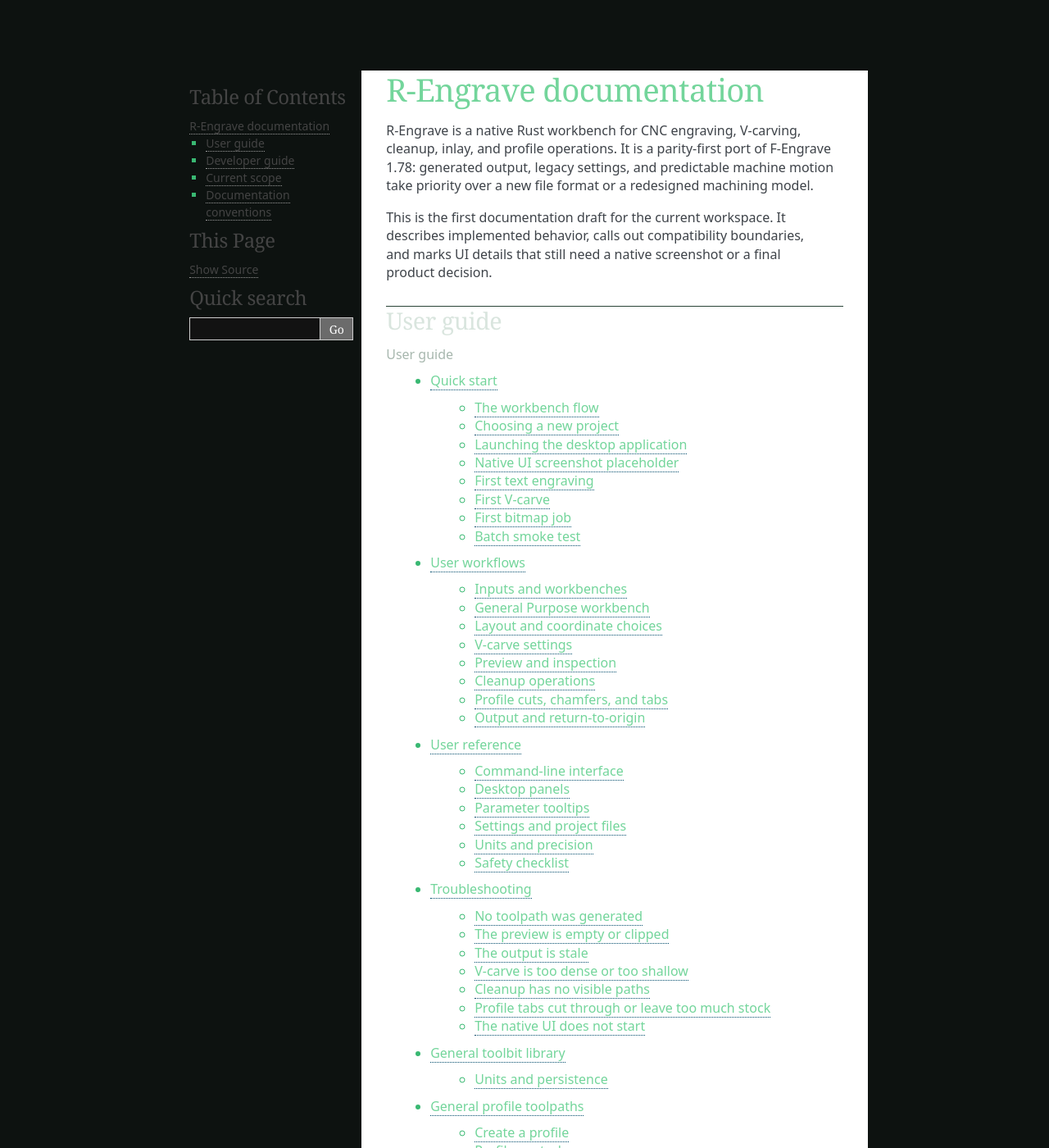
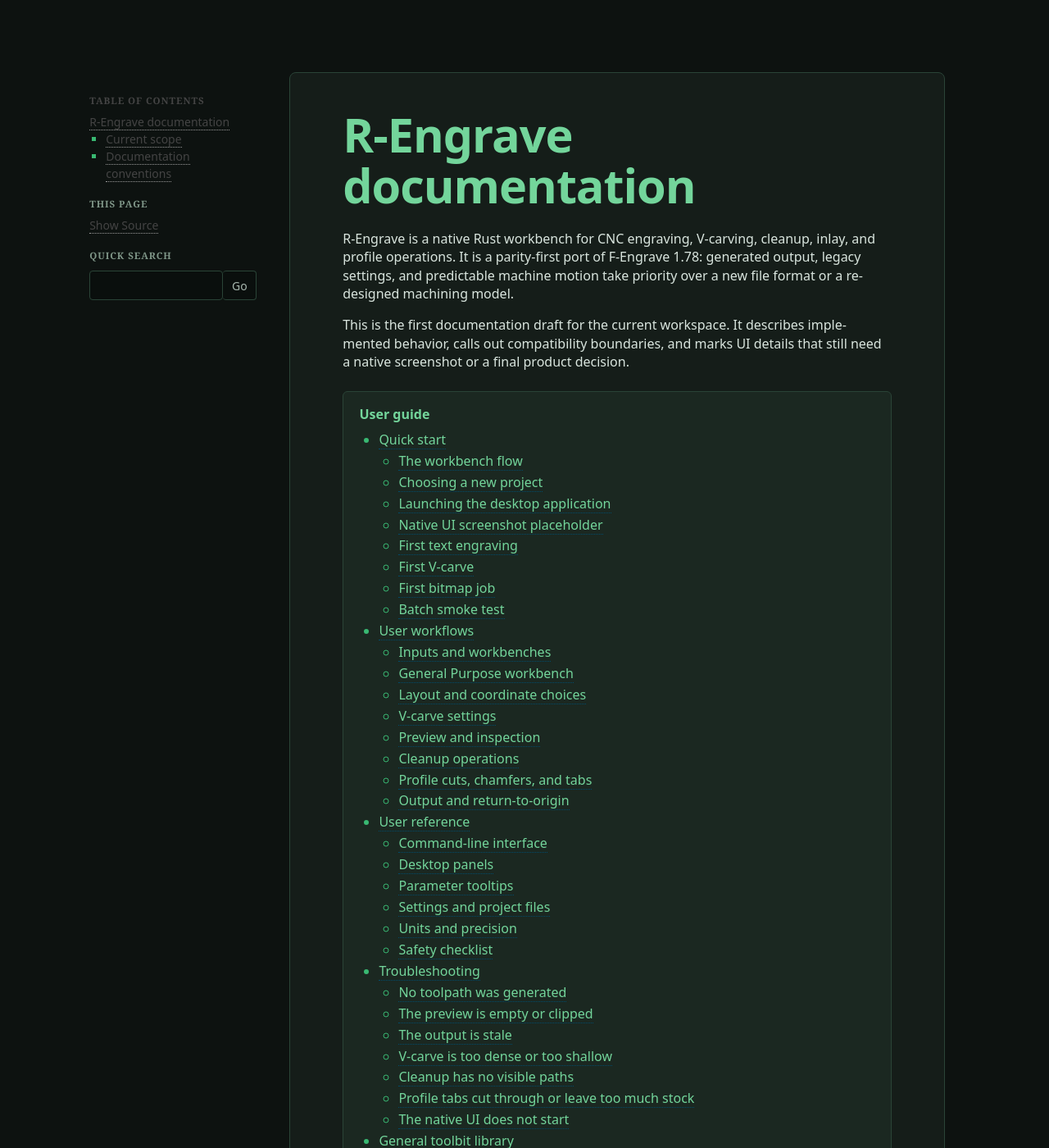
Before and after one commit to ThomasJRyan/Rengrave, a Sphinx documentation site: the page built from docs/index.rst, in a window 1280 px wide and 1400 px high. Shown: the whole window at 82% size. Built offline with Sphinx 7.4.7, drawn with Linux system fonts in a browser that asks for light colours.

Commit message:
docs: refine sphinx site layout

```diff
--- a/docs/_static/rengrave.css
+++ b/docs/_static/rengrave.css
@@ -153,3 +153,199 @@ hr { border: 0; border-top: 1px solid var(--border); }
 @media (prefers-reduced-motion: reduce) {
   *, *::before, *::after { scroll-behavior: auto !important; transition: none !important; }
 }
+
+/* Sphinx/Alabaster layout overrides. The reading surface is intentionally
+   compact and tool-like: navigation stays available without competing with
+   the documentation itself. */
+
+body {
+  background: var(--bg) !important;
+  color: var(--text) !important;
+  font-family: system-ui, -apple-system, BlinkMacSystemFont, "Segoe UI", sans-serif !important;
+}
+
+div.document {
+  width: min(1180px, calc(100% - 3rem));
+  max-width: none;
+  margin: 2rem auto 0;
+}
+
+div.documentwrapper { width: 100%; }
+
+div.bodywrapper {
+  margin: 0 0 0 252px;
+}
+
+div.body {
+  padding: 2.75rem clamp(2rem, 5vw, 4.75rem) 4.5rem;
+  border: 1px solid var(--border);
+  border-radius: 8px;
+  background: var(--surface);
+  color: var(--text);
+}
+
+div.body > .section:first-child > h1 { margin-top: 0; }
+
+div.sphinxsidebar {
+  position: relative;
+  float: left;
+  width: 220px;
+  color: var(--text-muted);
+}
+
+div.sphinxsidebarwrapper {
+  position: sticky;
+  top: 1.5rem;
+  padding: 0.5rem 0.5rem 1rem;
+}
+
+div.sphinxsidebar h1.logo,
+div.sphinxsidebar h1.logo-name {
+  margin: 0 0 1.5rem;
+  padding: 0 0 1rem;
+  border-bottom: 1px solid var(--border);
+  text-align: left;
+  font-size: 1.15rem;
+  font-weight: 700;
+  letter-spacing: 0.01em;
+}
+
+div.sphinxsidebar h1.logo a {
+  color: var(--green);
+  text-decoration: none;
+}
+
+div.sphinxsidebar h3 {
+  margin: 1.25rem 0 0.45rem;
+  color: var(--text-dim);
+  font-size: 0.72rem;
+  font-weight: 700;
+  letter-spacing: 0.08em;
+  line-height: 1.3;
+  text-transform: uppercase;
+}
+
+div.sphinxsidebar p.caption {
+  margin: 1.1rem 0 0.35rem;
+  color: var(--text-dim);
+  font-size: 0.72rem;
+  font-weight: 700;
+  letter-spacing: 0.08em;
+  line-height: 1.3;
+  text-transform: uppercase;
+}
+
+div.sphinxsidebar ul {
+  margin: 0;
+  padding: 0;
+  list-style: none;
+}
+
+div.sphinxsidebar ul li.toctree-l1 > a,
+div.sphinxsidebar ul li.toctree-l2 > a {
+  display: block;
+  padding: 0.34rem 0.55rem;
+  border: 0;
+  border-radius: 4px;
+  color: var(--text-muted);
+  font-size: 0.88rem;
+  line-height: 1.35;
+}
+
+div.sphinxsidebar ul li.toctree-l1 > a:hover,
+div.sphinxsidebar ul li.current > a {
+  background: var(--green-deep);
+  color: var(--green);
+  text-decoration: none;
+}
+
+div.sphinxsidebar #searchbox { margin: 0 0 1.25rem; }
+div.sphinxsidebar .search > div { display: block; }
+div.sphinxsidebar input {
+  min-height: 2.25rem;
+  border: 1px solid var(--border);
+  border-radius: 4px;
+  background: var(--surface-code);
+  color: var(--text);
+  font: inherit;
+}
+div.sphinxsidebar input[type="text"] { width: calc(100% - 3.2rem); padding: 0.35rem 0.55rem; }
+div.sphinxsidebar input[type="submit"] { width: 2.7rem; color: var(--text-muted); cursor: pointer; }
+div.sphinxsidebar input:focus { outline: 2px solid var(--green); outline-offset: 2px; }
+
+div.body h1,
+div.body h2,
+div.body h3,
+div.body h4,
+div.body h5,
+div.body h6 {
+  font-family: inherit;
+  color: var(--text);
+  font-weight: 650;
+}
+
+div.body h1 {
+  max-width: 22ch;
+  margin: 0 0 1.4rem;
+  padding: 0;
+  color: var(--green);
+  font-size: clamp(2.25rem, 5vw, 3.6rem);
+  line-height: 1.08;
+}
+
+div.body h2 {
+  margin: 3rem 0 1rem;
+  padding: 1rem 0 0;
+  border-top: 1px solid var(--border);
+  font-size: 1.6rem;
+}
+
+div.body h3 { margin: 2rem 0 0.65rem; color: var(--green); font-size: 1.18rem; }
+div.body h4, div.body h5, div.body h6 { margin: 1.5rem 0 0.5rem; color: var(--text-muted); }
+div.body p, div.body li, div.body dd { max-width: 72ch; }
+div.body p { text-wrap: pretty; }
+
+div.body a { color: var(--green); }
+div.body a:hover { color: #a6f0c2; }
+div.body a.headerlink { color: var(--text-dim); }
+
+div.body .toctree-wrapper {
+  margin: 1.5rem 0 2.75rem;
+  padding: 1rem 1.2rem;
+  border: 1px solid var(--border);
+  border-radius: 6px;
+  background: var(--surface-raised);
+}
+div.body .toctree-wrapper p.caption {
+  margin: 0 0 0.55rem;
+  color: var(--green);
+  font-weight: 700;
+}
+div.body .toctree-wrapper ul { margin: 0; }
+div.body .toctree-wrapper li { margin: 0.22rem 0; }
+
+div.footer {
+  width: min(1180px, calc(100% - 3rem));
+  margin: 1rem auto 2rem;
+  color: var(--text-dim);
+  font-size: 0.78rem;
+}
+div.footer a { color: var(--text-muted); }
+
+@media (max-width: 54rem) {
+  div.document { width: min(100% - 1.5rem, 48rem); margin-top: 0.75rem; }
+  div.bodywrapper { margin: 0; }
+  div.sphinxsidebar {
+    float: none;
+    width: auto;
+    margin-bottom: 0.75rem;
+  }
+  div.sphinxsidebarwrapper { position: static; padding: 0.5rem 0.25rem; }
+  div.sphinxsidebar h1.logo { margin-bottom: 0.75rem; padding-bottom: 0.75rem; }
+  div.sphinxsidebar ul { display: flex; flex-wrap: wrap; gap: 0.15rem 0.25rem; }
+  div.sphinxsidebar ul li.toctree-l1 > a { padding: 0.3rem 0.45rem; font-size: 0.8rem; }
+  div.sphinxsidebar p.caption, div.sphinxsidebar h3 { display: none; }
+  div.body { padding: 2rem 1.25rem 3rem; }
+  div.body h1 { font-size: clamp(2rem, 9vw, 3rem); }
+  div.footer { width: calc(100% - 1.5rem); }
+}
--- a/docs/index.rst
+++ b/docs/index.rst
@@ -34,9 +34,6 @@ that still need a native screenshot or a final product decision.
    :alt: Placeholder for a native R-Engrave desktop screenshot
    :width: 100%
 
-User guide
-----------
-
 .. toctree::
    :maxdepth: 2
    :caption: User guide
@@ -47,9 +44,6 @@ User guide
    user/troubleshooting
    user/toolbits
    user/profile-toolpaths
-
-Developer guide
----------------
 
 .. toctree::
    :maxdepth: 2
```
